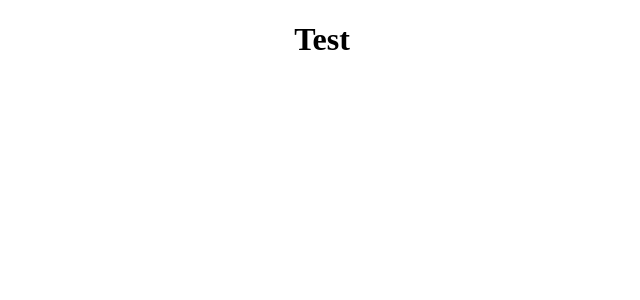
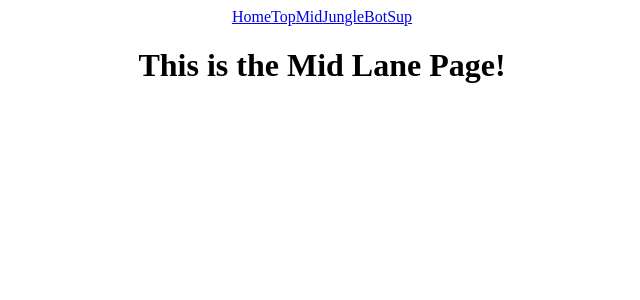
Before and after one commit to abeck3423/project2-champ-select, a React (Create React App) app: page /mid in a window 1280 px wide. Shown: the top 300 px of the page, without its empty margins (318-958 px from the left). Built offline with nearby package versions, Linux system fonts and the light colour scheme.

Commit message:
Added nav bar links and route paths to each component page

```diff
--- a/src/App.js
+++ b/src/App.js
@@ -1,10 +1,33 @@
 import { Routes, Route, Link } from "react-router-dom";
 import "./App.css";
+import Home from "./Components/Home";
+import Top from "./Components/Top";
+import Mid from "./Components/Mid";
+import Jungle from "./Components/Jungle";
+import Bot from "./Components/Bot";
+import Sup from "./Components/Sup";
 
 function App() {
   return (
     <div className="App">
-      <h1>Test</h1>
+      <nav>
+        <Link to="/">Home</Link>
+        <Link to="/top">Top</Link>
+        <Link to="/mid">Mid</Link>
+        <Link to="/jungle">Jungle</Link>
+        <Link to="/bot">Bot</Link>
+        <Link to="/sup">Sup</Link>
+      </nav>
+      <main>
+        <Routes>
+          <Route path="/" element={<Home />} />
+          <Route path="/top" element={<Top />} />
+          <Route path="/mid" element={<Mid />} />
+          <Route path="/jungle" element={<Jungle />} />
+          <Route path="/bot" element={<Bot />} />
+          <Route path="/sup" element={<Sup />} />
+        </Routes>
+      </main>
     </div>
   );
 }
--- a/src/Components/Bot.js
+++ b/src/Components/Bot.js
@@ -0,0 +1,11 @@
+import React from "react";
+
+function Bot() {
+  return (
+    <div>
+      <h1>This is the Bot Lane Page!</h1>
+    </div>
+  );
+}
+
+export default Bot;
--- a/src/Components/Home.js
+++ b/src/Components/Home.js
@@ -0,0 +1,11 @@
+import React from "react";
+
+function Home() {
+  return (
+    <div>
+      <h1>This is the homepage!</h1>
+    </div>
+  );
+}
+
+export default Home;
--- a/src/Components/Jungle.js
+++ b/src/Components/Jungle.js
@@ -0,0 +1,11 @@
+import React from "react";
+
+function Jungle() {
+  return (
+    <div>
+      <h1>This is the Jungle Lane Page!</h1>
+    </div>
+  );
+}
+
+export default Jungle;
--- a/src/Components/Mid.js
+++ b/src/Components/Mid.js
@@ -0,0 +1,11 @@
+import React from "react";
+
+function Mid() {
+  return (
+    <div>
+      <h1>This is the Mid Lane Page!</h1>
+    </div>
+  );
+}
+
+export default Mid;
--- a/src/Components/Sup.js
+++ b/src/Components/Sup.js
@@ -0,0 +1,11 @@
+import React from "react";
+
+function Sup() {
+  return (
+    <div>
+      <h1>This is the Support Page!</h1>
+    </div>
+  );
+}
+
+export default Sup;
--- a/src/Components/Top.js
+++ b/src/Components/Top.js
@@ -0,0 +1,11 @@
+import React from "react";
+
+function Top() {
+  return (
+    <div>
+      <h1>This is the Top Lane Page!</h1>
+    </div>
+  );
+}
+
+export default Top;
```
